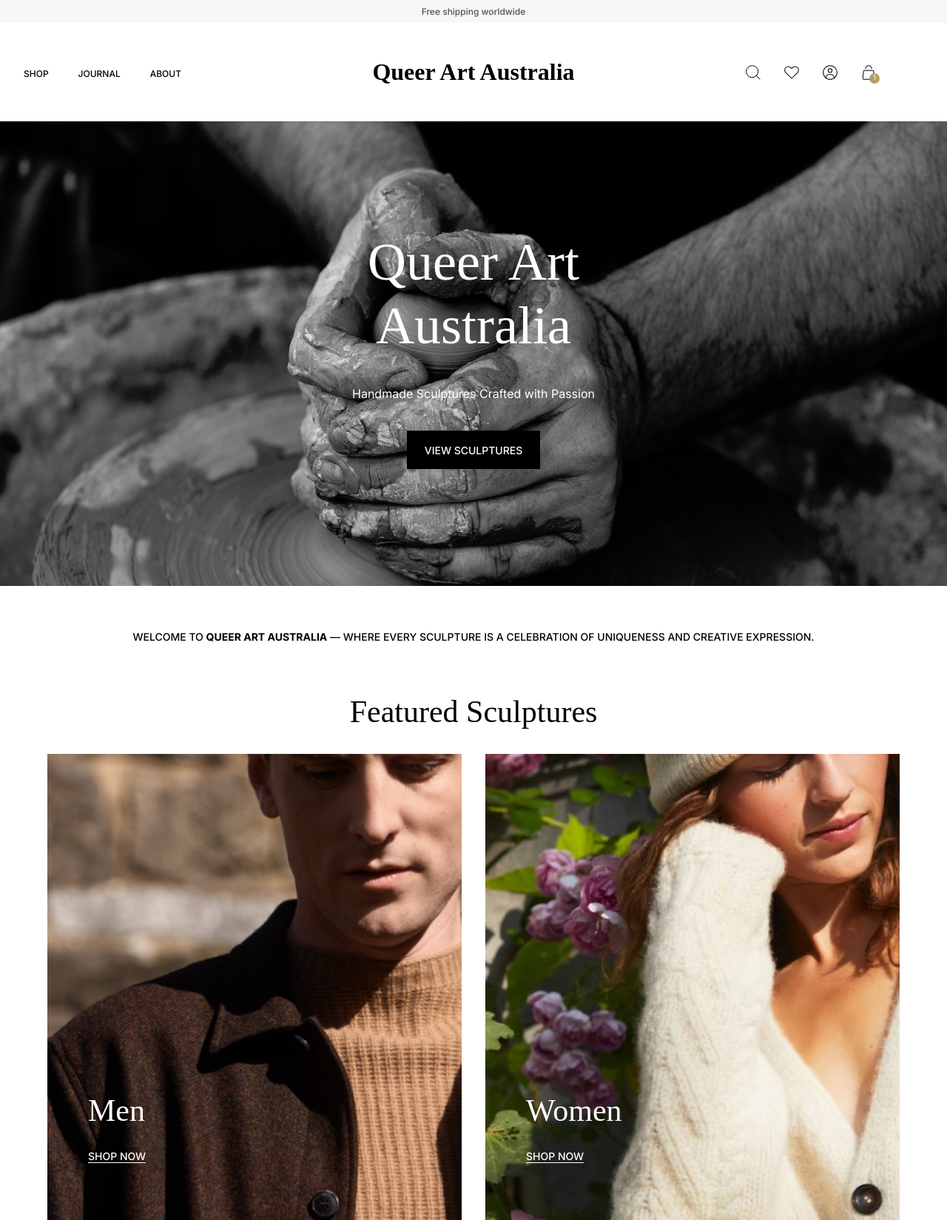
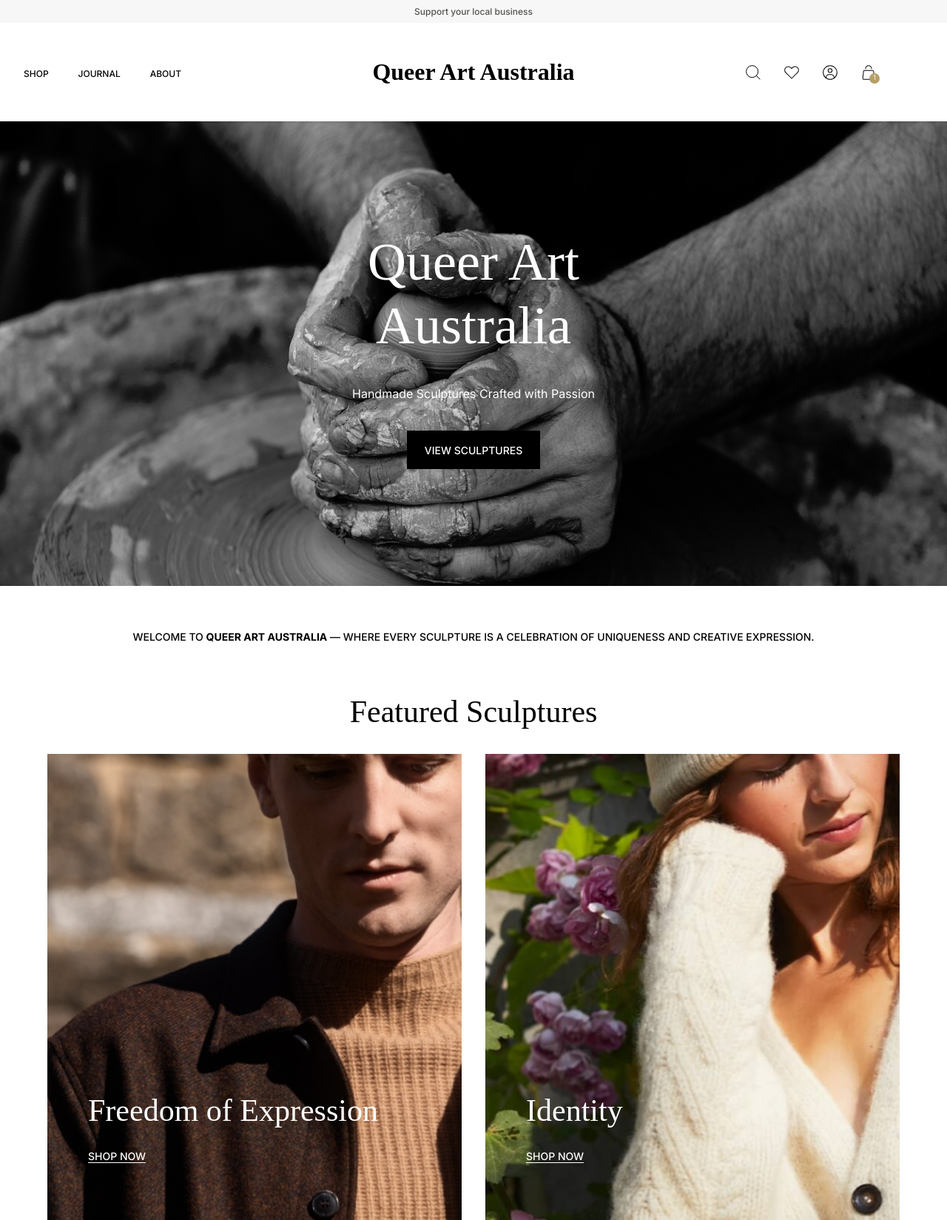
Before and after one commit to boshra-hades/website-build-1.2, a Gatsby site: page / in a window 1280 px wide. Shown: the top 1649 px of the page at 74% size. Built offline with nearby package versions, Linux system fonts and the light colour scheme; Gatsby itself is replaced by a stand-in of ours; a web font is replaced by a local one.

Commit message:
src/components/ProductCollectionGrid/ProductCollectionsGrid.js

```diff
--- a/src/components/Header/Header.js
+++ b/src/components/Header/Header.js
@@ -27,11 +27,11 @@ const Header = (prop) => {
   const [search, setSearch] = useState('');
 
   const searchRef = createRef();
-  const bannerMessage = 'Free shipping worldwide';
+  const bannerMessage = 'Support your local business';
   const searchSuggestions = [
-    'Oversize sweaters',
-    'Lama Pajamas',
-    'Candles Cinnamon',
+    'White Sculpture',
+    'Black Sculpture',
+    'Red Sculpture',
   ];
 
   const handleHover = (navObject) => {
--- a/src/components/ProductCollectionGrid/ProductCollectionGrid.js
+++ b/src/components/ProductCollectionGrid/ProductCollectionGrid.js
@@ -8,13 +8,13 @@ const ProductCollectionGrid = (props) => {
     <div className={styles.root}>
       <ProductCollection
         image={'/collections/collection1.png'}
-        title={'Men'}
+        title={'Freedom of Expression'}
         text={'SHOP NOW'}
         link={'/shop'}
       />
       <ProductCollection
         image={'/collections/collection2.png'}
-        title={'Women'}
+        title={'Identity'}
         text={'SHOP NOW'}
         link={'/shop'}
       />
@@ -23,12 +23,7 @@ const ProductCollectionGrid = (props) => {
         title={'Accessories'}
         text={'SHOP NOW'}
         link={'/shop'}
-      />
-      <ProductCollection
-        image={'/collections/collection4.png'}
-        title={'Simple Cotton'}
-        text={'SHOP NOW'}
-        link={'/shop'}
+
       />
     </div>
   );
```
